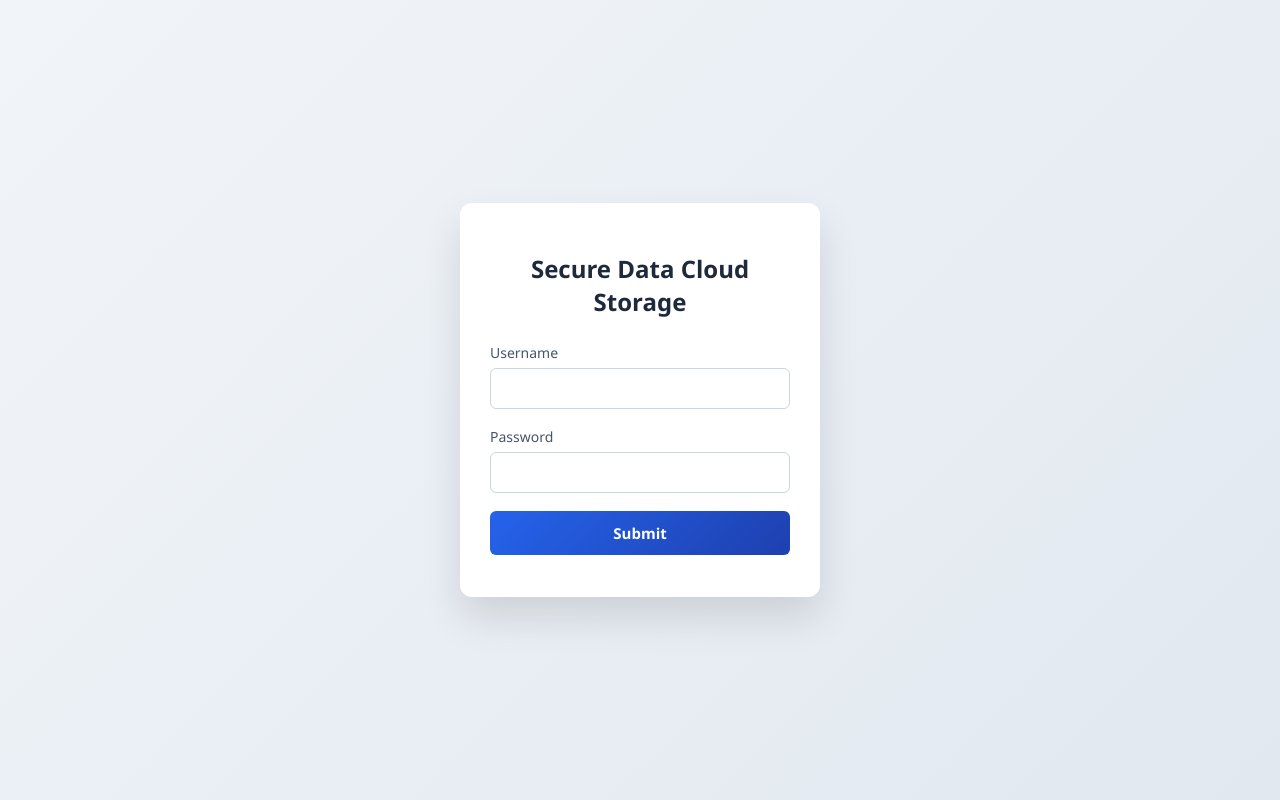
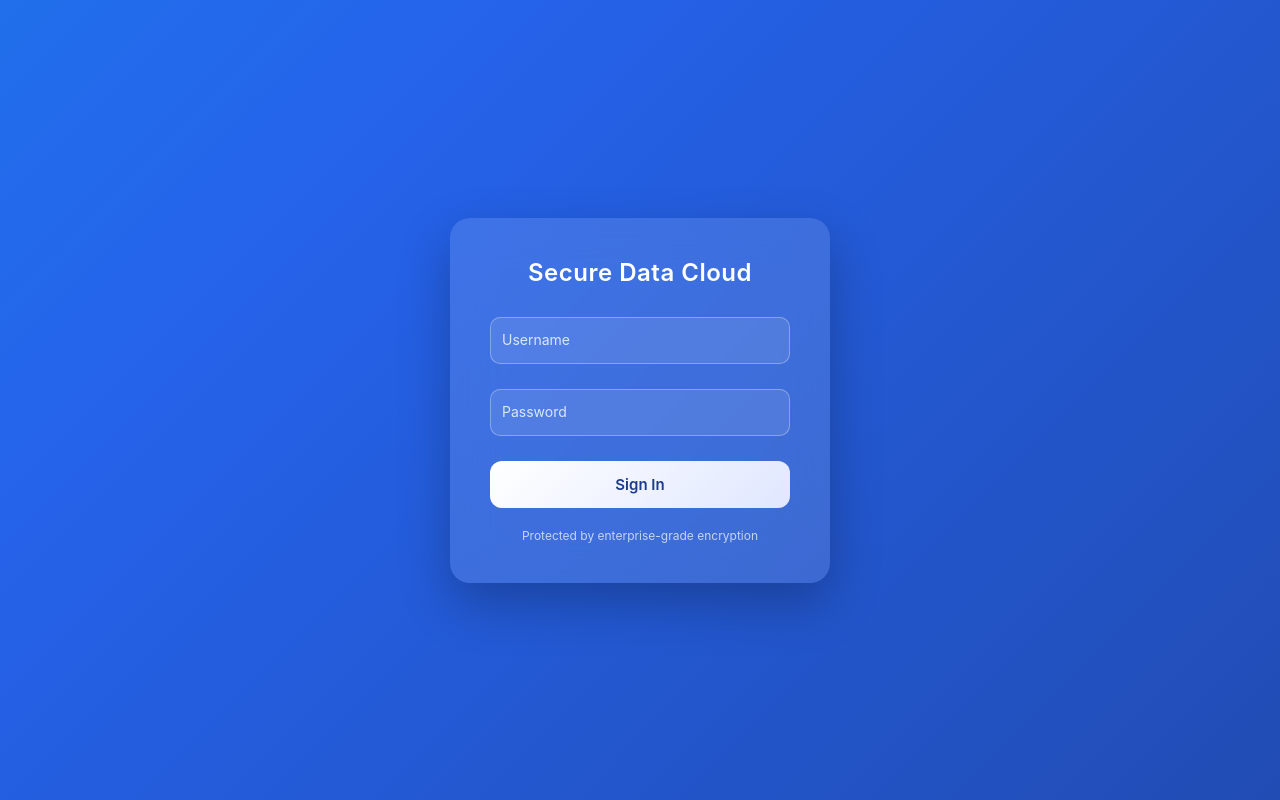
Before and after one commit to vaibhavarora-highspring/cloud-assignment1-bucket, a plain HTML site: page frontend/index.html in a window 1280 px wide. Drawn offline with Linux system fonts and the light colour scheme.

Commit message:
Update index.html

```diff
--- a/frontend/index.html
+++ b/frontend/index.html
@@ -2,79 +2,132 @@
 <html lang="en">
 <head>
 <meta charset="UTF-8">
+<meta name="viewport" content="width=device-width, initial-scale=1.0">
 <title>Secure Login</title>
 
 <style>
 * {
+    margin: 0;
+    padding: 0;
     box-sizing: border-box;
-    font-family: "Segoe UI", system-ui, sans-serif;
+    font-family: "Inter", system-ui, sans-serif;
 }
 
 body {
-    margin: 0;
     height: 100vh;
-    background: linear-gradient(135deg, #f1f5f9, #e2e8f0);
     display: flex;
     justify-content: center;
     align-items: center;
+    background: linear-gradient(-45deg, #1e3a8a, #2563eb, #0ea5e9, #1e40af);
+    background-size: 400% 400%;
+    animation: gradientMove 10s ease infinite;
+}
+
+@keyframes gradientMove {
+    0% { background-position: 0% 50%; }
+    50% { background-position: 100% 50%; }
+    100% { background-position: 0% 50%; }
 }
 
 .card {
-    background: #ffffff;
-    width: 360px;
-    padding: 30px;
-    border-radius: 12px;
-    box-shadow: 0 20px 40px rgba(0,0,0,0.12);
+    width: 380px;
+    padding: 40px;
+    border-radius: 20px;
+    background: rgba(255, 255, 255, 0.12);
+    backdrop-filter: blur(20px);
+    box-shadow: 0 20px 50px rgba(0,0,0,0.25);
+    color: white;
+    animation: fadeIn 0.6s ease;
+}
+
+@keyframes fadeIn {
+    from { opacity: 0; transform: translateY(15px); }
+    to { opacity: 1; transform: translateY(0); }
 }
 
 h2 {
     text-align: center;
-    color: #1e293b;
-    margin-bottom: 25px;
+    margin-bottom: 30px;
+    font-weight: 600;
+    letter-spacing: 0.5px;
 }
 
-label {
-    font-size: 14px;
-    color: #475569;
-    display: block;
-    margin-bottom: 6px;
+.form-group {
+    position: relative;
+    margin-bottom: 25px;
 }
 
 input {
     width: 100%;
-    padding: 10px;
-    margin-bottom: 18px;
-    border-radius: 6px;
-    border: 1px solid #cbd5e1;
+    padding: 14px 12px;
+    border-radius: 10px;
+    border: 1px solid rgba(255,255,255,0.3);
+    background: rgba(255,255,255,0.1);
+    color: white;
     font-size: 14px;
+    outline: none;
+    transition: 0.3s ease;
+}
+
+input::placeholder {
+    color: transparent;
+}
+
+label {
+    position: absolute;
+    left: 12px;
+    top: 14px;
+    font-size: 14px;
+    color: rgba(255,255,255,0.8);
+    pointer-events: none;
+    transition: 0.3s ease;
 }
 
 input:focus {
-    outline: none;
-    border-color: #2563eb;
+    border-color: #ffffff;
+    background: rgba(255,255,255,0.2);
+}
+
+input:focus + label,
+input:not(:placeholder-shown) + label {
+    top: -8px;
+    left: 10px;
+    font-size: 11px;
+    background: rgba(30, 64, 175, 0.8);
+    padding: 2px 6px;
+    border-radius: 6px;
 }
 
 button {
     width: 100%;
-    padding: 12px;
-    background: linear-gradient(135deg, #2563eb, #1e40af);
+    padding: 14px;
+    border-radius: 12px;
     border: none;
-    border-radius: 6px;
-    color: white;
+    background: linear-gradient(135deg, #ffffff, #e0e7ff);
+    color: #1e3a8a;
+    font-weight: 600;
     font-size: 15px;
-    font-weight: 600;
     cursor: pointer;
+    transition: 0.3s ease;
 }
 
 button:hover {
-    opacity: 0.92;
+    transform: translateY(-2px);
+    box-shadow: 0 10px 20px rgba(0,0,0,0.3);
 }
 
 #error {
-    margin-top: 12px;
-    color: #dc2626;
+    margin-top: 15px;
     font-size: 13px;
     text-align: center;
+    color: #ffb4b4;
+}
+
+.footer {
+    margin-top: 20px;
+    text-align: center;
+    font-size: 12px;
+    color: rgba(255,255,255,0.7);
 }
 </style>
 </head>
@@ -82,18 +135,27 @@ button:hover {
 <body>
 
 <div class="card">
-    <h2>Secure Data Cloud Storage</h2>
+    <h2>Secure Data Cloud</h2>
 
     <form id="loginForm">
-        <label>Username</label>
-        <input type="text" id="username" required>
 
-        <label>Password</label>
-        <input type="password" id="password" required>
+        <div class="form-group">
+            <input type="text" id="username" placeholder=" " required>
+            <label>Username</label>
+        </div>
 
-        <button type="submit">Submit</button>
+        <div class="form-group">
+            <input type="password" id="password" placeholder=" " required>
+            <label>Password</label>
+        </div>
+
+        <button type="submit">Sign In</button>
         <div id="error"></div>
     </form>
+
+    <div class="footer">
+        Protected by enterprise-grade encryption
+    </div>
 </div>
 
 <script>
```
